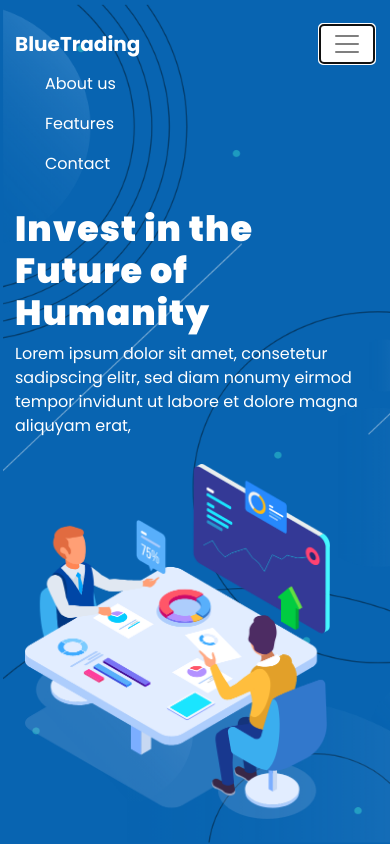
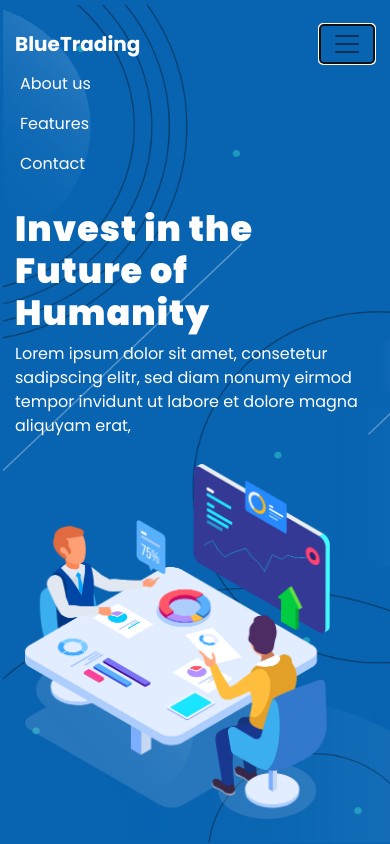
Before and after one commit to heyjii/BootstrapExample, a plain HTML site: page index.html in a window 390 px wide. Both pictures are taken after a click on the button "Toggle navigation". Shown: the top 844 px of the page. Drawn offline with nearby package versions, Linux system fonts and the light colour scheme.

Commit message:
Changes in Navbar

```diff
--- a/css/styles.css
+++ b/css/styles.css
@@ -58,7 +58,7 @@ body {font-family: 'Poppins',sans-serif;}
 
 .list-a {
     color: white;
-    margin-left: 30px;
+    margin-left: 5px;
 }
 
 .banner-text {
--- a/index.html
+++ b/index.html
@@ -21,10 +21,10 @@
         <div class="container main-header-wrap">
             <nav class="navbar navbar-expand-lg navbar-light bg-transparent navbar-custom">
                 <a class="navbar-brand" href="#">BlueTrading</a>
-                <button class="navbar-toggler nav-icon" type="button" data-toggle="collapse" data-target="#navbarNav" aria-controls="navbarNav" aria-expanded="false" aria-label="Toggle navigation">
-                  <span class="navbar-toggler-icon"></span>
-                </button>
-                <div class="collapse navbar-collapse" id="navbarNav">
+                <button class="navbar-toggler" type="button" data-toggle="collapse" data-target="#navbarToggleExternalContent" aria-controls="navbarToggleExternalContent" aria-expanded="false" aria-label="Toggle navigation">
+                    <span class="navbar-toggler-icon"></span>
+                  </button>
+                <div class="collapse navbar-collapse" id="navbarToggleExternalContent">
                   <ul class="navbar-nav ml-auto">
                     <li class="nav-item">
                       <a class="nav-link list-a" href="#">About us</a>
```
